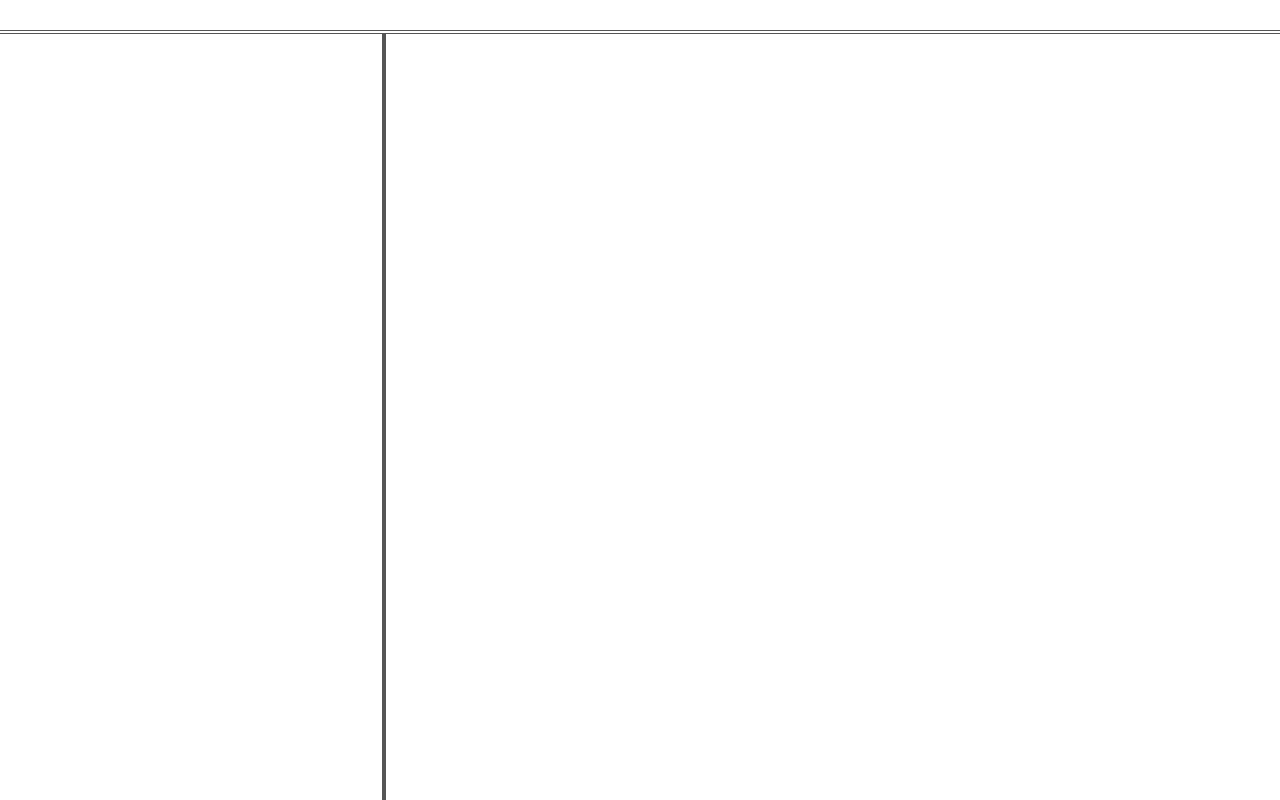
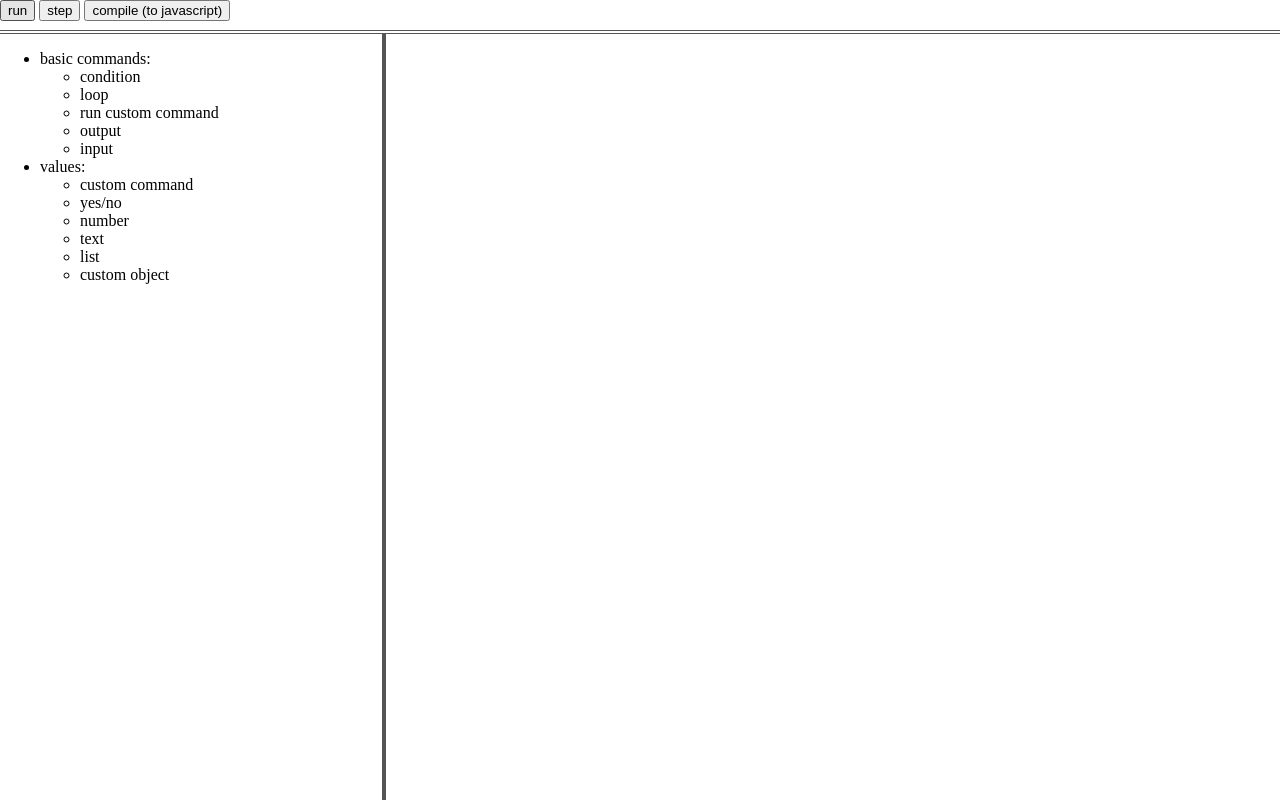
Before and after one commit to olleicua/pui, a plain HTML site: page index.html in a window 1280 px wide. Drawn offline with Linux system fonts and the light colour scheme.

Commit message:
add outline of ui elements

```diff
--- a/index.html
+++ b/index.html
@@ -12,11 +12,62 @@
 <body>
   <div class="ui">
     <div class="controls">
+      <button class="run">run</button>
+      <button class="step">step</button>
+      <button class="compile">compile (to javascript)</button>
     </div>
     <div class="split-view">
-      <div class="menu"></div>
+      <div class="menu">
+        <ul>
+          <li>
+            basic commands:
+            <ul>
+              <li>
+                condition
+              </li>
+              <li>
+                loop
+              </li>
+              <li>
+                run custom command
+              </li>
+              <li>
+                output
+              </li>
+              <li>
+                input
+              </li>
+            </ul>
+          </li>
+          <li>
+            values:
+            <ul>
+              <li>
+                custom command
+              </li>
+              <li>
+                yes/no
+              </li>
+              <li>
+                number
+              </li>
+              <li>
+                text
+              </li>
+              <li>
+                list
+              </li>
+              <li>
+                custom object
+              </li>
+            </ul>
+          </li>
+        </ul>
+      </div>
       <div class="divider" draggable="true"></div>
-      <div class="instructions"></div>
+      <div class="instructions">
+        <div class="procedure"></div>
+      </div>
     </div>
   </div>
   <div class="narrow-screen">
```
